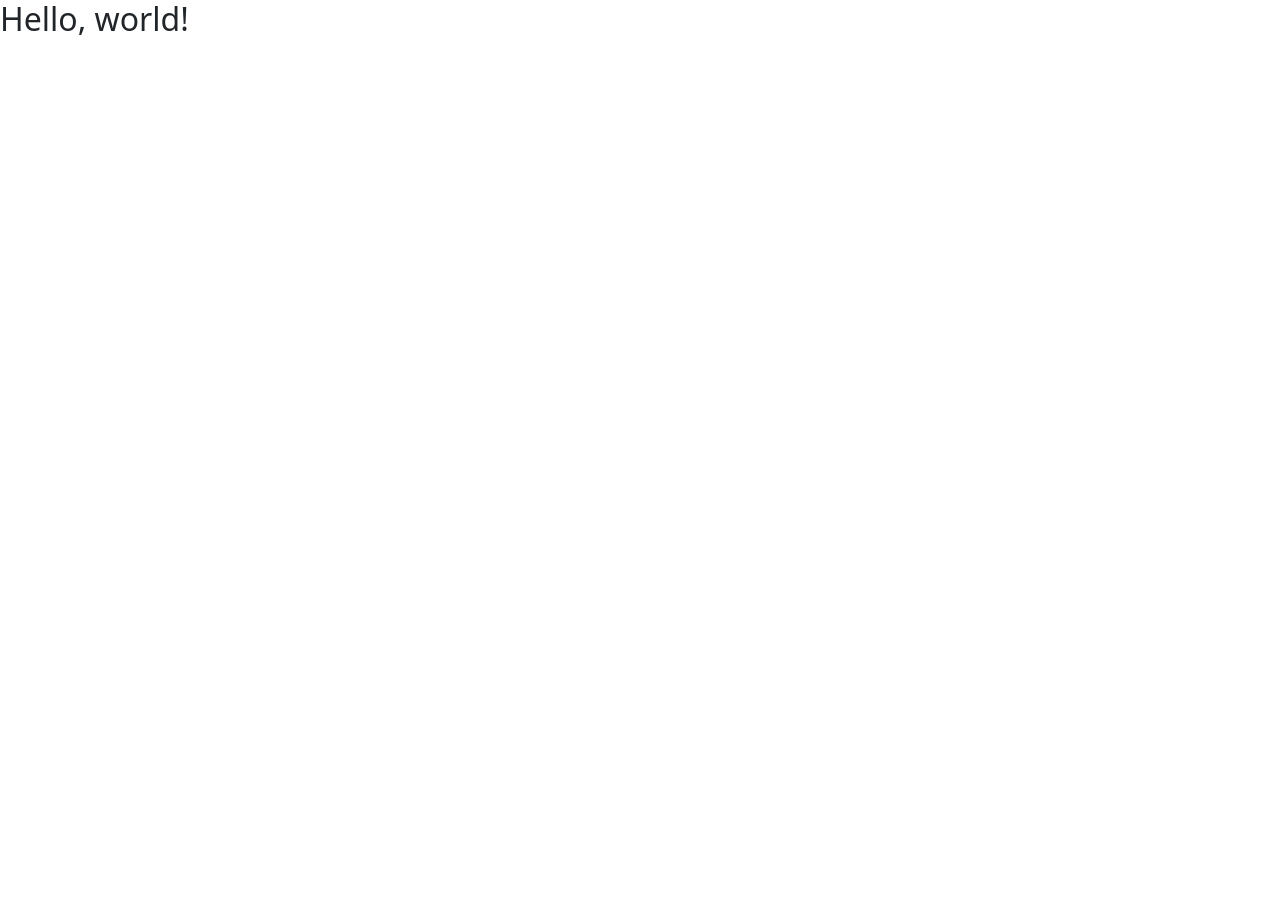
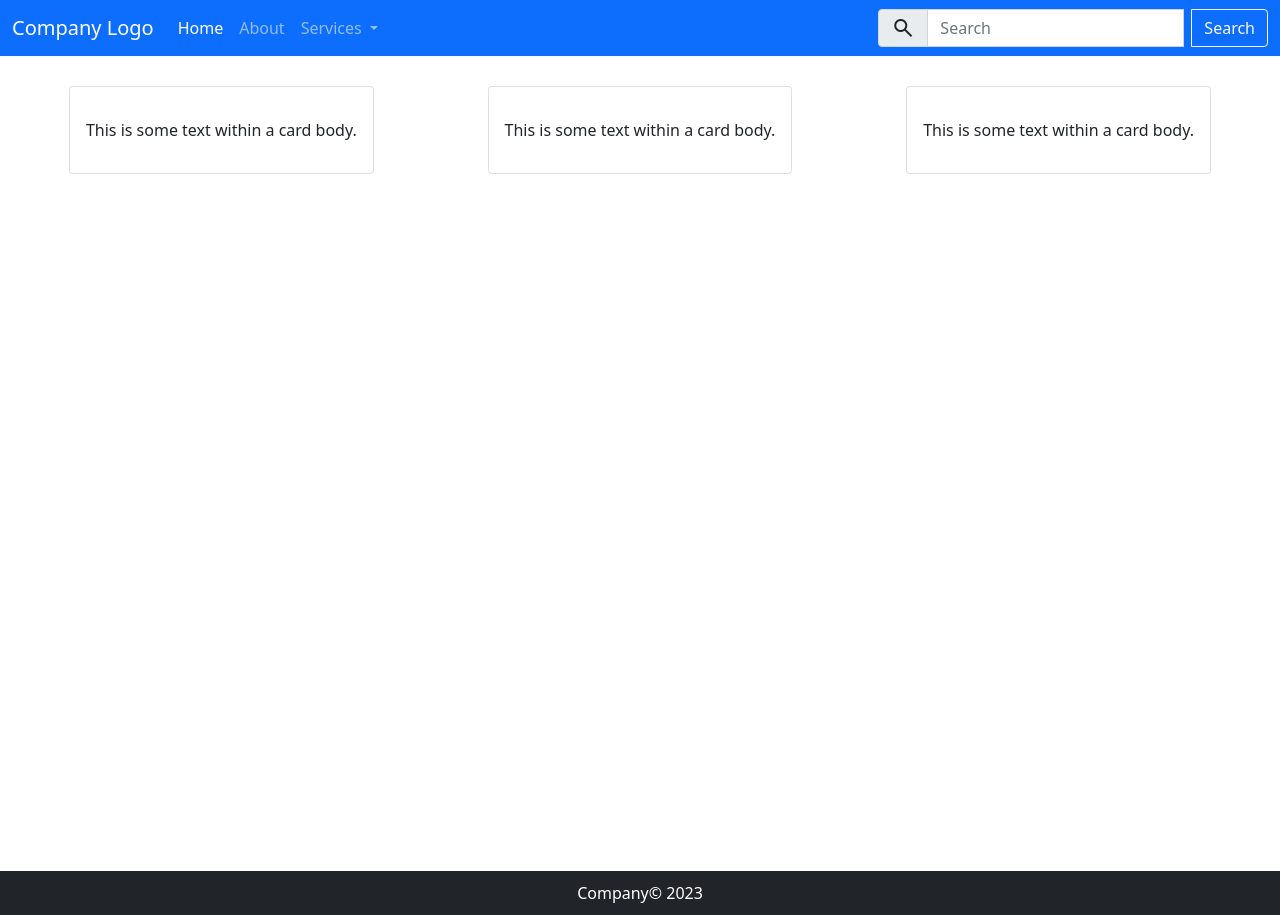
Before and after one commit to nascal3/Page-Template, a plain HTML site: page index.html in a window 1280 px wide. Before the commit the page ends 800 px from the top, so only its background shows below. Drawn offline with nearby package versions, Linux system fonts and the light colour scheme.

Commit message:
added responsive content to the page

```diff
--- a/index.html
+++ b/index.html
@@ -9,10 +9,91 @@
     <link href="styles/bootstrap/bootstrap.min.css" rel="stylesheet" crossorigin="anonymous">
     <link href="styles/styles.css" rel="stylesheet"  crossorigin="anonymous">
 
-    <title>Hello, world!</title>
+    <!-- Material Icons -->
+    <link rel="stylesheet" href="https://fonts.googleapis.com/css2?family=Material+Symbols+Outlined:opsz,wght,FILL,GRAD@20..48,100..700,0..1,-50..200" />
+    <style>
+        .material-symbols-outlined {
+            font-variation-settings:
+                    'FILL' 0,
+                    'wght' 400,
+                    'GRAD' 0,
+                    'opsz' 24
+        }
+    </style>
+
+
+    <title>Page Template</title>
 </head>
 <body>
-<h2>Hello, world!</h2>
+<!-- Navbar -->
+<nav class="navbar navbar-expand-lg navbar-dark bg-primary">
+    <div class="container-fluid">
+        <button class="navbar-toggler" type="button" data-bs-toggle="collapse" data-bs-target="#navbarTogglerDemo03" aria-controls="navbarTogglerDemo03" aria-expanded="false" aria-label="Toggle navigation">
+            <span class="navbar-toggler-icon"></span>
+        </button>
+        <a class="navbar-brand" href="#">Company Logo</a>
+        <div class="collapse navbar-collapse" id="navbarTogglerDemo03">
+            <ul class="navbar-nav me-auto mb-2 mb-lg-0">
+                <li class="nav-item">
+                    <a class="nav-link active" aria-current="page" href="#">Home</a>
+                </li>
+                <li class="nav-item">
+                    <a class="nav-link" href="#">About</a>
+                </li>
+                <li class="nav-item dropdown">
+                    <a class="nav-link dropdown-toggle" href="#" id="navbarScrollingDropdown" role="button" data-bs-toggle="dropdown" aria-expanded="false">
+                        Services
+                    </a>
+                    <ul class="dropdown-menu" aria-labelledby="navbarScrollingDropdown">
+                        <li><a class="dropdown-item" href="#">Product 1</a></li>
+                        <li><a class="dropdown-item" href="#">Product 2</a></li>
+                        <li><hr class="dropdown-divider"></li>
+                        <li><a class="dropdown-item" href="#">Custom Product</a></li>
+                    </ul>
+                </li>
+            </ul>
+            <form class="d-flex">
+                <div class="input-group">
+                    <span class="input-group-text" id="basic-addon1">
+                        <span class="material-symbols-outlined">search</span>
+                    </span>
+                    <input class="form-control me-2" type="search" placeholder="Search" aria-label="Search">
+                    <button class="btn btn-outline-light" type="submit">Search</button>
+                </div>
+            </form>
+        </div>
+    </div>
+</nav>
+
+<!-- Main content -->
+<main>
+    <div class="container-fluid">
+        <div class="card">
+            <div class="card-body">
+                This is some text within a card body.
+            </div>
+        </div>
+
+        <div class="card">
+            <div class="card-body">
+                This is some text within a card body.
+            </div>
+        </div>
+
+        <div class="card">
+            <div class="card-body">
+                This is some text within a card body.
+            </div>
+        </div>
+    </div>
+</main>
+
+<!-- Footer -->
+<footer class="bg-dark footer">
+    <div>Company&copy; 2023</div>
+</footer>
+
+
 
 <!-- Bootstrap Bundle with Popper -->
 <script src="script/bootstrap/bootstrap.bundle.min.js" crossorigin="anonymous"></script>
--- /dev/null
+++ b/styles/scss/colors.scss
@@ -0,0 +1 @@
+$white: #FFFFFF;
--- a/styles/scss/normalize.scss
+++ b/styles/scss/normalize.scss
@@ -22,6 +22,8 @@ html {
 
 body {
   margin: 0;
+  padding: 0;
+  height: 100%;
 }
 
 /**
--- a/styles/scss/styleSheet.scss
+++ b/styles/scss/styleSheet.scss
@@ -0,0 +1,28 @@
+@import "colors";
+
+main {
+  position: relative;
+  height: 100vh;
+
+  div {
+    display: flex;
+    flex-wrap: wrap;
+    margin: 15px auto;
+    align-items: flex-start;
+    justify-content: flex-end;
+  }
+}
+
+footer {
+  display: flex;
+  flex-direction: row;
+  flex-wrap: wrap;
+  align-items: center;
+  justify-content: center;
+  position: relative;
+  bottom: 0;
+  width: 100%;
+
+  padding: 10px;
+  color: $white;
+}
```
Also changed, not shown: styles/scss/colors.css (added), styles/scss/main.css, styles/scss/styleSheet.css, styles/styles.css, 4 other files.
